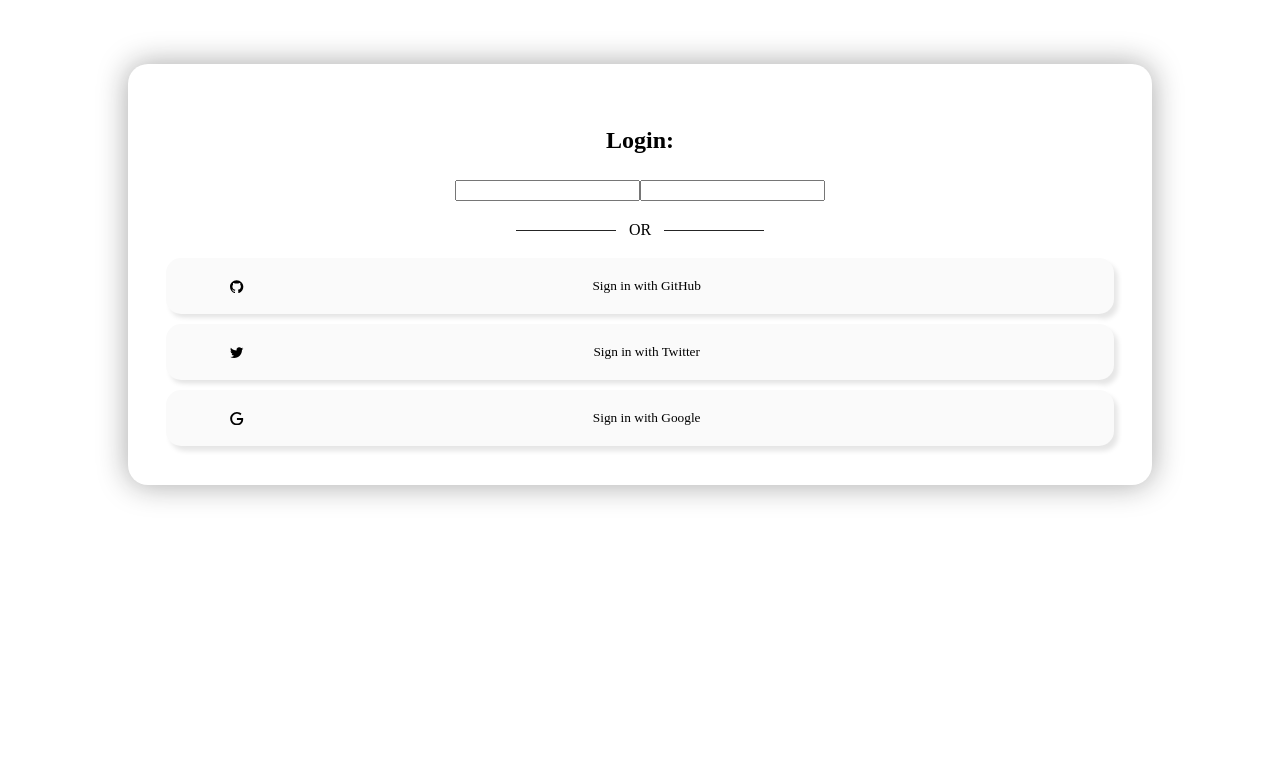
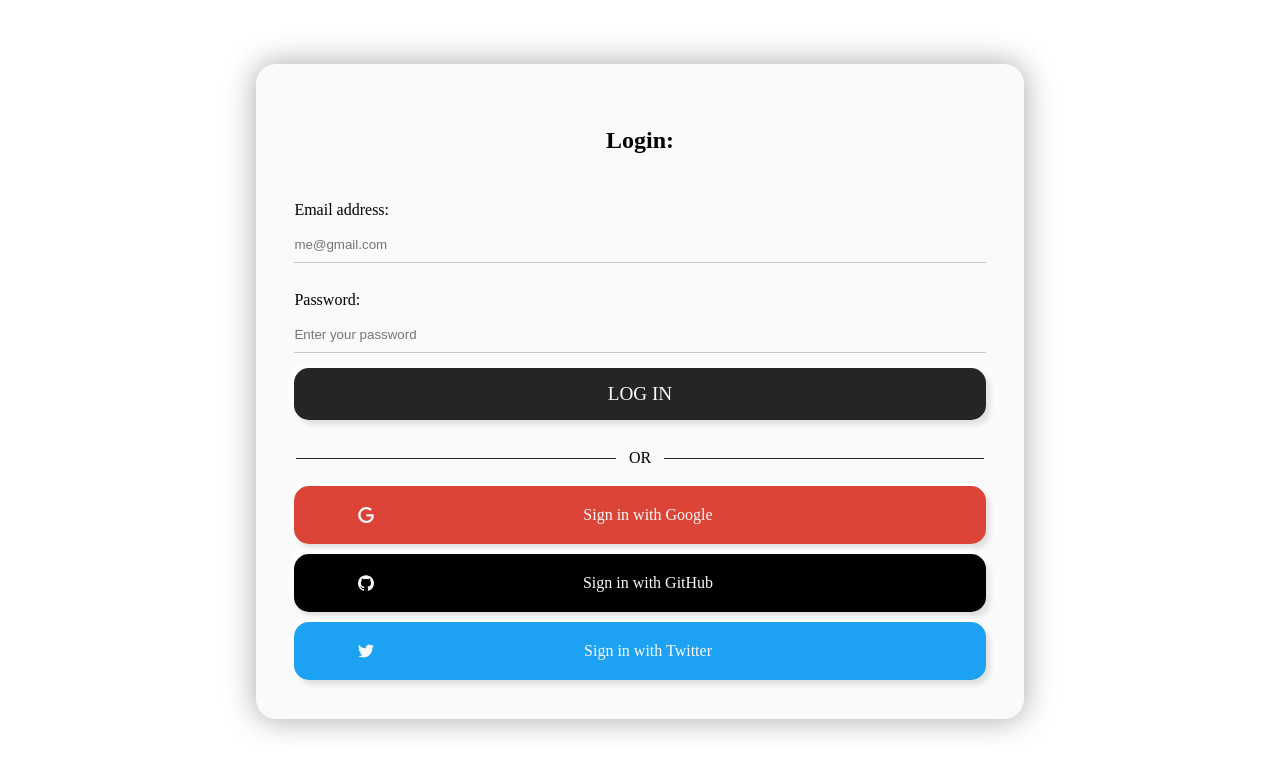
Before and after one commit to yassenshopov/inkmorphism-next, a Next.js app: page /login in a window 1280 px wide. Shown: the top 774 px of the page. Built offline with nearby package versions, Linux system fonts and the light colour scheme; no server answers; a web font is replaced by a local one.

Commit message:
Styled login prompt

```diff
--- a/pages/components/hero.js
+++ b/pages/components/hero.js
@@ -5,7 +5,6 @@ export default function Hero(props) {
         return (
             <Box>
                 <Typography>Created with <a href="https://inkmorphism.com">Inkmorphism</a></Typography>
-                {/* <iframe src="https://yassenshopov.substack.com/embed" width="480" height="320" style="border:1px solid #EEE; background:white;" frameborder="0" scrolling="no"></iframe> */}
             </Box>
         );
     } else {
--- a/pages/login.js
+++ b/pages/login.js
@@ -7,6 +7,7 @@ import {
   TwitterAuthProvider,
   onAuthStateChanged,
   GoogleAuthProvider,
+  createUserWithEmailAndPassword
 } from "firebase/auth";
 import { useEffect, useState, useCallback, useContext } from "react";
 import {
@@ -93,6 +94,21 @@ export default function Login() {
     });
   }
 
+  function signInWithEmail() {
+    let email = document.getElementById("email")
+    let password = document.getElementById("password")
+    console.log(password)
+    createUserWithEmailAndPassword(auth, email, password)
+    .then((userCredential) => {
+      // Signed in
+      const user = userCredential.user;
+      // ...
+    })
+    .catch((error) => {
+      console.log(error)
+    });
+  }
+
 
     function getTimeFromDate(timestamp) {
         const pad = num => ("0" + num).slice(-2); // or use padStart
@@ -122,8 +138,11 @@ export default function Login() {
     <div className="login">
       <h2>Login:</h2>
       <form>
-        <input type="email" name="email"/>
-        <input type="password"/>
+        <label for="email">Email address:</label>
+        <input id="email" type="email" name="email" placeholder="me@gmail.com"/>
+        <label for="password">Password:</label>
+        <input id="pasword" type="password" name="password" placeholder="Enter your password"/>
+        <button onClick={signInWithEmail}>Log in</button>
       </form>
       <div id="orSection">
         <div></div>
@@ -131,9 +150,9 @@ export default function Login() {
         <div></div>
       </div>
       <div id="buttons">
+        <button onClick={signInWithG}><div></div>Sign in with Google < SiGoogle /> </button>
         <button onClick={signInWithGH}><div></div>Sign in with GitHub < SiGithub /></button>
         <button onClick={signInWithTW}><div></div>Sign in with Twitter < SiTwitter /></button>
-        <button onClick={signInWithG}><div></div>Sign in with Google < SiGoogle /> </button>
       </div>
       {/* <div>
         <img src={userData.photoURL} alt="Profile Pic" />
--- a/styles/Editor.css
+++ b/styles/Editor.css
@@ -1,5 +1,6 @@
 :root {
   --mainDark: #252525;
+  --mainGrey: #c7c7c7;
   --mainLight: #fafafa;
   --color1: rgba(230, 181, 22, 0.814);
   --color2: rgba(23, 115, 235);
--- a/styles/Editor.less
+++ b/styles/Editor.less
@@ -1,5 +1,6 @@
 :root {
     --mainDark: #252525;
+    --mainGrey: #c7c7c7;
     --mainLight: #fafafa;
     --color1: rgba(230, 181, 22, 0.814);
     --color2: rgba(23, 115, 235);
--- a/styles/login.css
+++ b/styles/login.css
@@ -1,7 +1,7 @@
 .login {
   margin: 5vw;
   padding: 3vw;
-  width: 80vw;
+  width: 60vw;
   display: flex;
   flex-direction: column;
   justify-content: space-around;
@@ -10,6 +10,7 @@
   box-shadow: 0 0 30px #12121260;
   border-radius: 20px;
   line-height: 1.5;
+  background-color: var(--mainLight);
   box-sizing: border-box;
 }
 .login #orSection {
@@ -21,8 +22,45 @@
 .login #orSection :nth-child(1),
 .login #orSection :nth-child(3) {
   background-color: var(--mainDark);
-  width: 100px;
+  width: 25vw;
   height: 1px;
+}
+.login form {
+  display: flex;
+  flex-direction: column;
+  gap: 5px;
+  width: 100%;
+}
+.login form input {
+  border: none;
+  border-bottom: 1px solid var(--mainGrey);
+  background-color: var(--mainLight);
+  padding: 10px 0;
+  transition: all 500ms ease-in-out;
+}
+.login form input:focus {
+  outline: none;
+  border-bottom: 1px solid var(--mainDark);
+}
+.login form label {
+  margin-top: 20px;
+}
+.login form button {
+  border: none;
+  margin: 10px 0;
+  padding: 15px 0;
+  text-transform: uppercase;
+  color: var(--mainLight);
+  background-color: var(--mainDark);
+  border-radius: 15px;
+  box-shadow: 4px 5px 5px rgba(0, 0, 0, 0.1), -5px -5px 5px rgba(255, 255, 255, 0.8);
+  cursor: pointer;
+  font-family: var(--font1);
+  transition: all 500ms ease-in-out;
+  font-size: 1.2rem;
+}
+.login form button:hover {
+  filter: brightness(2);
 }
 .login img {
   width: 5vw;
@@ -41,6 +79,8 @@
   background-color: var(--mainLight);
   border-radius: 15px;
   box-shadow: 4px 5px 5px rgba(0, 0, 0, 0.1), -5px -5px 5px rgba(255, 255, 255, 0.8);
+  font-size: 1rem;
+  cursor: pointer;
   border: none;
   width: 100%;
   padding: 20px 5vw;
@@ -51,4 +91,20 @@
   display: flex;
   flex-direction: row-reverse;
   justify-content: space-between;
+  transition: all 500ms ease-in-out;
 }
+.login #buttons button:hover {
+  box-shadow: 4px 5px 30px rgba(0, 0, 0, 0.25), -5px -5px 15px rgba(255, 255, 255, 0.8);
+}
+.login #buttons button:nth-child(1) {
+  background-color: #DB4437;
+  color: var(--mainLight);
+}
+.login #buttons button:nth-child(2) {
+  background-color: #000000;
+  color: var(--mainLight);
+}
+.login #buttons button:nth-child(3) {
+  background-color: #1DA1F2;
+  color: var(--mainLight);
+}
--- a/styles/login.less
+++ b/styles/login.less
@@ -1,7 +1,7 @@
 .login {
     margin: 5vw;
     padding: 3vw;
-    width: 80vw;
+    width: 60vw;
     display: flex;
     flex-direction: column;
     justify-content: space-around;
@@ -13,7 +13,7 @@
     border-radius: 20px;
     line-height: 1.5;
     // height: 60vh;
-    // background-color: var(--mainLight);
+    background-color: var(--mainLight);
     box-sizing: border-box;
     #orSection {
         display: flex;
@@ -22,8 +22,45 @@
         gap: 1vw;
         :nth-child(1), :nth-child(3) {
             background-color: var(--mainDark);
-            width: 100px;
+            width: 25vw;
             height: 1px;
+        }
+    }
+    form {
+        display: flex;
+        flex-direction: column;
+        gap: 5px;
+        width: 100%;
+        input {
+            border: none;
+            border-bottom: 1px solid var(--mainGrey);
+            background-color: var(--mainLight);
+            padding: 10px 0;
+            transition: all 500ms ease-in-out;
+        }
+        input:focus {
+            outline: none;
+            border-bottom: 1px solid var(--mainDark);
+        }
+        label {
+            margin-top: 20px;
+        }
+        button {
+            border: none;
+            margin: 10px 0;
+            padding: 15px 0;
+            text-transform: uppercase;
+            color: var(--mainLight);
+            background-color: var(--mainDark);
+            border-radius: 15px;
+            box-shadow: 4px 5px 5px rgb(0 0 0 / 10%), -5px -5px 5px rgb(255 255 255 / 80%);
+            cursor: pointer;
+            font-family: var(--font1);
+            transition: all 500ms ease-in-out;
+            font-size: 1.2rem;
+        }
+        button:hover {
+            filter: brightness(2);
         }
     }
     img {
@@ -42,7 +79,8 @@
             background-color: var(--mainLight);
             border-radius: 15px;
             box-shadow: 4px 5px 5px rgb(0 0 0 / 10%), -5px -5px 5px rgb(255 255 255 / 80%);
-
+            font-size: 1rem;
+            cursor: pointer;
             border: none;
             width: 100%;
             padding: 20px 5vw;
@@ -54,6 +92,22 @@
             display: flex;
             flex-direction: row-reverse;
             justify-content: space-between;
+            transition: all 500ms ease-in-out;
+        }
+        button:hover {
+            box-shadow: 4px 5px 30px rgb(0 0 0 / 25%), -5px -5px 15px rgb(255 255 255 / 80%);
+        }
+        button:nth-child(1) {
+            background-color: #DB4437;
+            color: var(--mainLight);
+        }
+        button:nth-child(2) {
+            background-color: #000000;
+            color: var(--mainLight);
+        }
+        button:nth-child(3) {
+            background-color: #1DA1F2;
+            color: var(--mainLight);
         }
     }
     }
```
